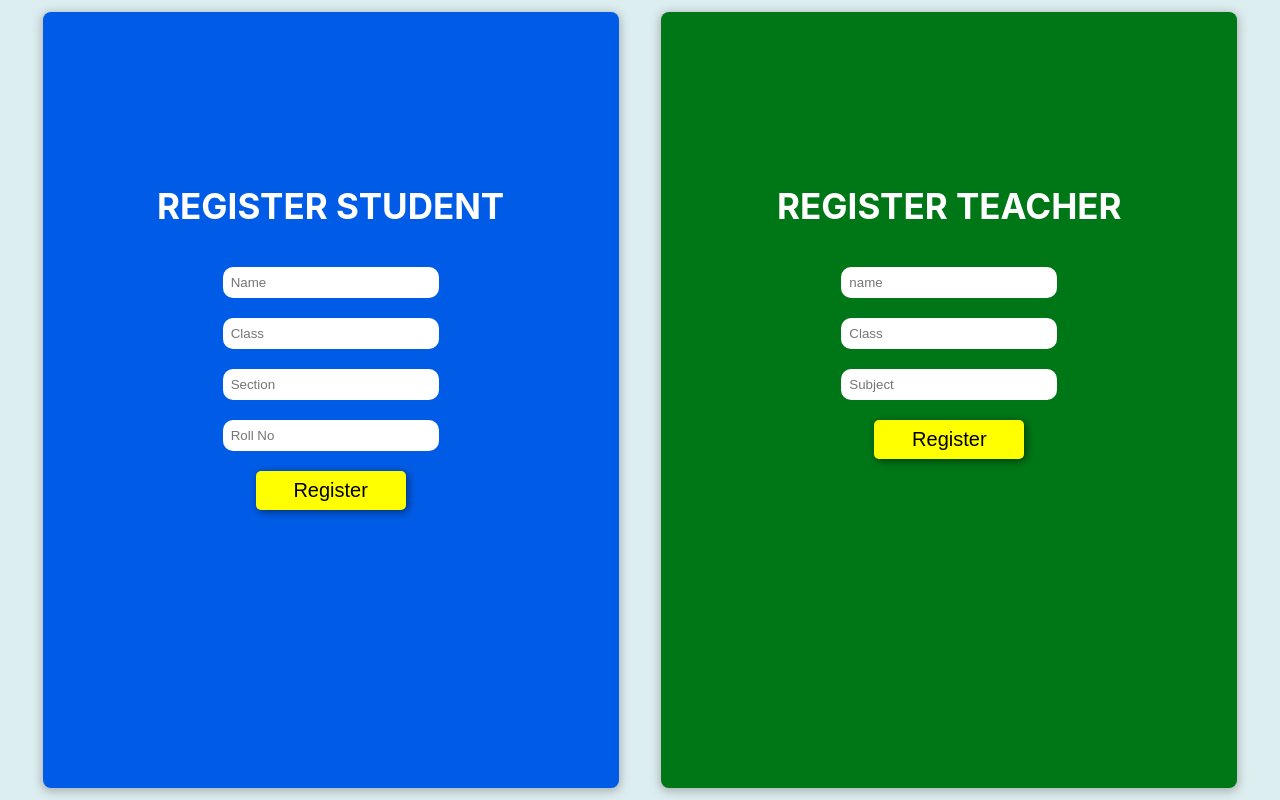
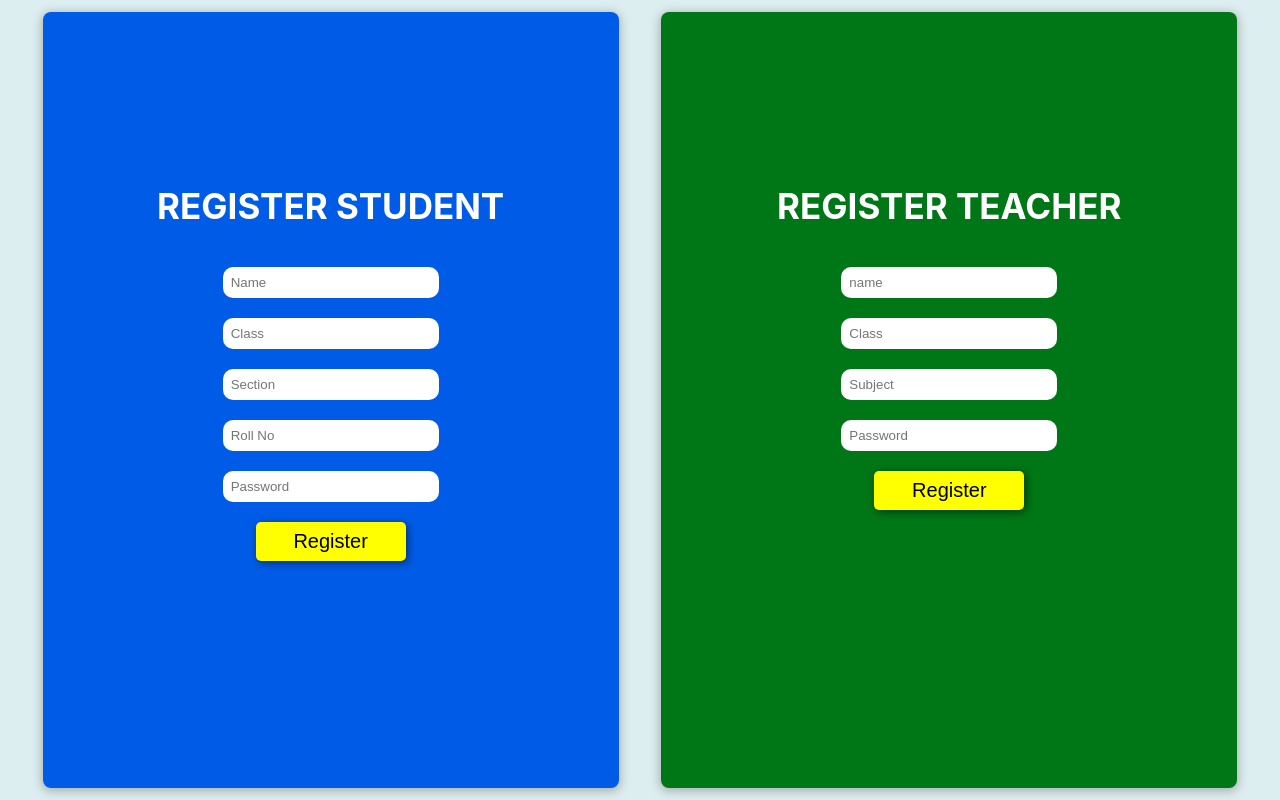
Before and after one commit to WinLoseDraw/whole-root, a React (Create React App) app: page /Register in a window 1280 px wide. Built offline with nearby package versions, Linux system fonts and the light colour scheme.

Commit message:
added password in register tab

```diff
--- a/src/components/RegisterPage.js
+++ b/src/components/RegisterPage.js
@@ -3,8 +3,8 @@ import './CSS/RegisterPage.css'
 
 const RegisterPage = () => {
 
-    const [StudentInfo, setStudentInfo] = useState({name: "", class: "", section: "", rollno: ""})
-    const [TeacherInfo, setTeacherInfo] = useState({name: "", class: "", subject: ""})
+    const [StudentInfo, setStudentInfo] = useState({name: "", class: "", section: "", rollno: "", password: ""})
+    const [TeacherInfo, setTeacherInfo] = useState({name: "", class: "", subject: "", password: ""})
 
     const registerStudent = (e) => {
         e.preventDefault()
@@ -24,6 +24,7 @@ const RegisterPage = () => {
                 <input type="text" placeholder="Class" value={StudentInfo.class} onChange={(e) => {setStudentInfo({...StudentInfo, class: e.target.value})}}/>
                 <input type="text" placeholder="Section" value={StudentInfo.section} onChange={(e) => {setStudentInfo({...StudentInfo, section: e.target.value})}}/>
                 <input type="text" placeholder="Roll No" value={StudentInfo.rollno} onChange={(e) => {setStudentInfo({...StudentInfo, rollno: e.target.value})}}/>
+                <input type="text" placeholder="Password" value={StudentInfo.password} onChange={(e) => {setStudentInfo({...StudentInfo, password: e.target.value})}}/>
                 <button type="submit">Register</button>
             </form>
             <form className="green" onSubmit={registerTeacher}>
@@ -31,6 +32,7 @@ const RegisterPage = () => {
                 <input type="text" placeholder="name" value={TeacherInfo.name} onChange={(e) => {setTeacherInfo({...TeacherInfo, name: e.target.value})}}/>
                 <input type="text" placeholder="Class" value={TeacherInfo.class} onChange={(e) => {setTeacherInfo({...TeacherInfo, class: e.target.value})}}/>
                 <input type="text" placeholder="Subject" value={TeacherInfo.subject} onChange={(e) => {setTeacherInfo({...TeacherInfo, subject: e.target.value})}}/>
+                <input type="text" placeholder="Password" value={TeacherInfo.password} onChange={(e) => {setTeacherInfo({...TeacherInfo, password: e.target.value})}}/>
                 <button type="submit">Register</button>
             </form>
         </div>
```
